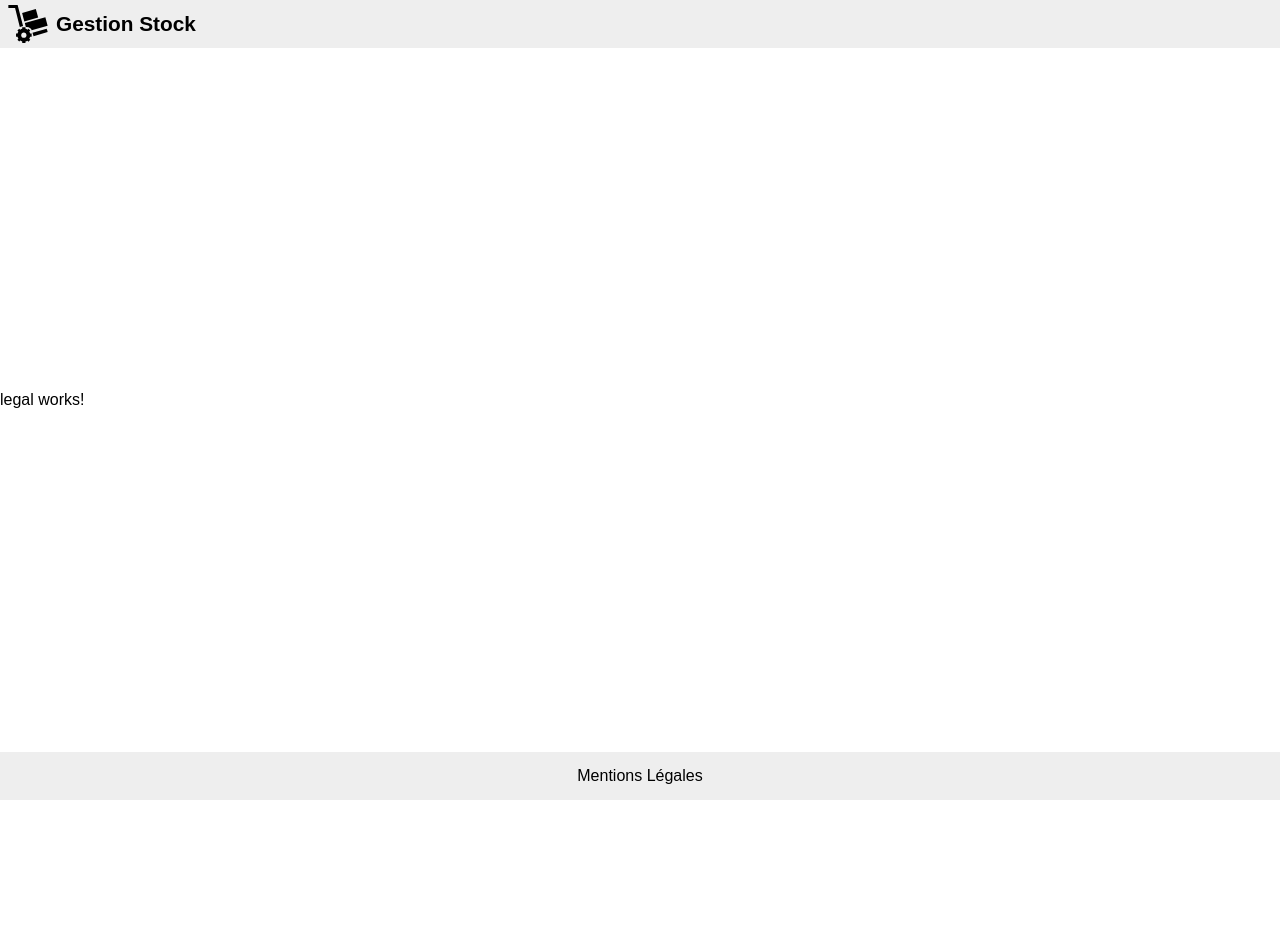
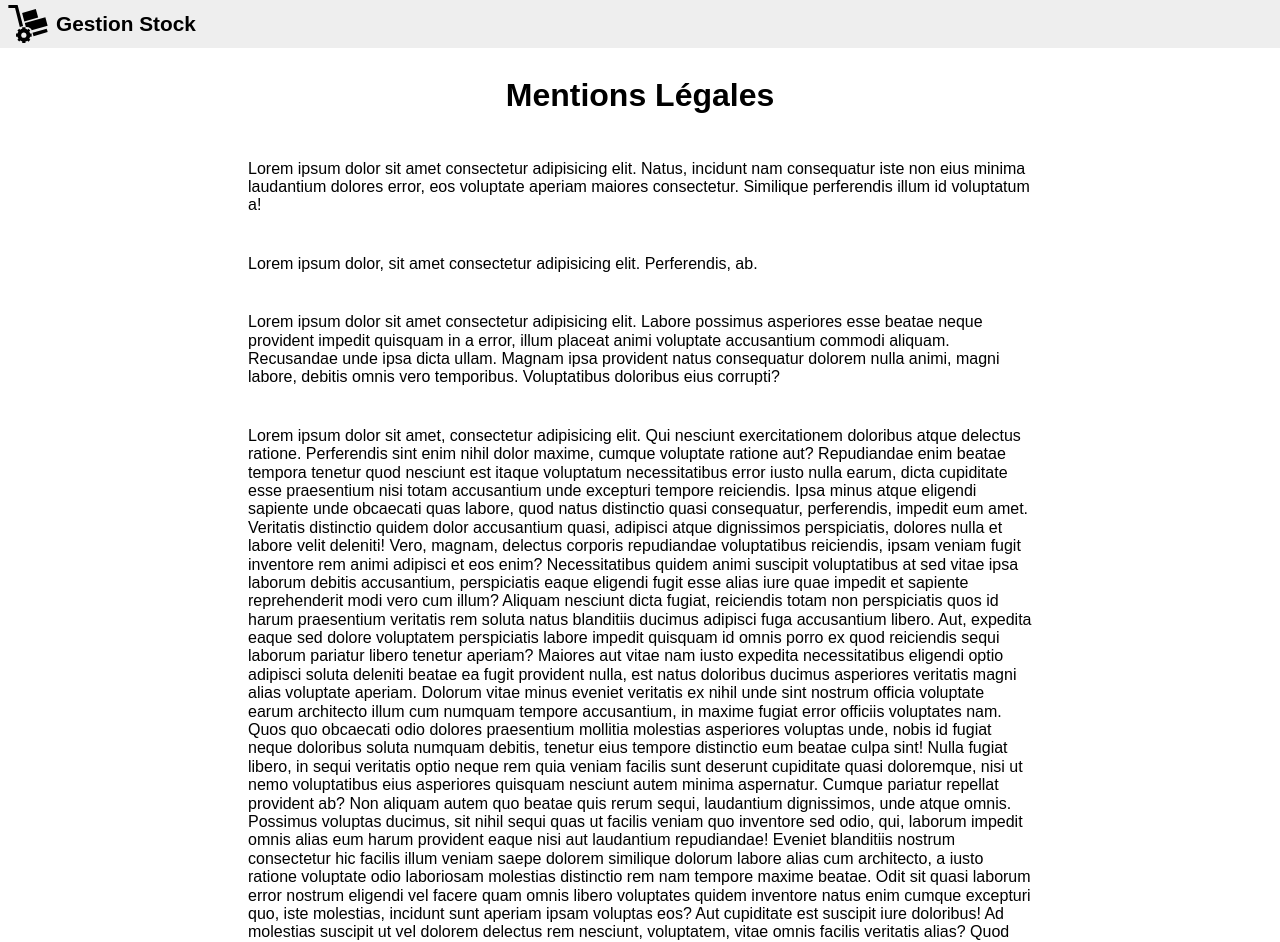
Before and after one commit to jlg-formation/agu-mars-2023, an Angular app in the folder front/: page /legal in a window 1280 px wide. Shown: the top 942 px of the page. Before the commit the page ends 800 px from the top, so only its background shows below. Built offline with nearby package versions, Linux system fonts and the light colour scheme.

Commit message:
dev: added legal html and css

```diff
--- a/front/src/app/routes/legal/legal.component.html
+++ b/front/src/app/routes/legal/legal.component.html
@@ -1 +1,72 @@
-<p>legal works!</p>
+<main>
+  <h1>Mentions Légales</h1>
+  <p>
+    Lorem ipsum dolor sit amet consectetur adipisicing elit. Natus, incidunt nam
+    consequatur iste non eius minima laudantium dolores error, eos voluptate
+    aperiam maiores consectetur. Similique perferendis illum id voluptatum a!
+  </p>
+  <p>
+    Lorem ipsum dolor, sit amet consectetur adipisicing elit. Perferendis, ab.
+  </p>
+  <p>
+    Lorem ipsum dolor sit amet consectetur adipisicing elit. Labore possimus
+    asperiores esse beatae neque provident impedit quisquam in a error, illum
+    placeat animi voluptate accusantium commodi aliquam. Recusandae unde ipsa
+    dicta ullam. Magnam ipsa provident natus consequatur dolorem nulla animi,
+    magni labore, debitis omnis vero temporibus. Voluptatibus doloribus eius
+    corrupti?
+  </p>
+  <p>
+    Lorem ipsum dolor sit amet, consectetur adipisicing elit. Qui nesciunt
+    exercitationem doloribus atque delectus ratione. Perferendis sint enim nihil
+    dolor maxime, cumque voluptate ratione aut? Repudiandae enim beatae tempora
+    tenetur quod nesciunt est itaque voluptatum necessitatibus error iusto nulla
+    earum, dicta cupiditate esse praesentium nisi totam accusantium unde
+    excepturi tempore reiciendis. Ipsa minus atque eligendi sapiente unde
+    obcaecati quas labore, quod natus distinctio quasi consequatur, perferendis,
+    impedit eum amet. Veritatis distinctio quidem dolor accusantium quasi,
+    adipisci atque dignissimos perspiciatis, dolores nulla et labore velit
+    deleniti! Vero, magnam, delectus corporis repudiandae voluptatibus
+    reiciendis, ipsam veniam fugit inventore rem animi adipisci et eos enim?
+    Necessitatibus quidem animi suscipit voluptatibus at sed vitae ipsa laborum
+    debitis accusantium, perspiciatis eaque eligendi fugit esse alias iure quae
+    impedit et sapiente reprehenderit modi vero cum illum? Aliquam nesciunt
+    dicta fugiat, reiciendis totam non perspiciatis quos id harum praesentium
+    veritatis rem soluta natus blanditiis ducimus adipisci fuga accusantium
+    libero. Aut, expedita eaque sed dolore voluptatem perspiciatis labore
+    impedit quisquam id omnis porro ex quod reiciendis sequi laborum pariatur
+    libero tenetur aperiam? Maiores aut vitae nam iusto expedita necessitatibus
+    eligendi optio adipisci soluta deleniti beatae ea fugit provident nulla, est
+    natus doloribus ducimus asperiores veritatis magni alias voluptate aperiam.
+    Dolorum vitae minus eveniet veritatis ex nihil unde sint nostrum officia
+    voluptate earum architecto illum cum numquam tempore accusantium, in maxime
+    fugiat error officiis voluptates nam. Quos quo obcaecati odio dolores
+    praesentium mollitia molestias asperiores voluptas unde, nobis id fugiat
+    neque doloribus soluta numquam debitis, tenetur eius tempore distinctio eum
+    beatae culpa sint! Nulla fugiat libero, in sequi veritatis optio neque rem
+    quia veniam facilis sunt deserunt cupiditate quasi doloremque, nisi ut nemo
+    voluptatibus eius asperiores quisquam nesciunt autem minima aspernatur.
+    Cumque pariatur repellat provident ab? Non aliquam autem quo beatae quis
+    rerum sequi, laudantium dignissimos, unde atque omnis. Possimus voluptas
+    ducimus, sit nihil sequi quas ut facilis veniam quo inventore sed odio, qui,
+    laborum impedit omnis alias eum harum provident eaque nisi aut laudantium
+    repudiandae! Eveniet blanditiis nostrum consectetur hic facilis illum veniam
+    saepe dolorem similique dolorum labore alias cum architecto, a iusto ratione
+    voluptate odio laboriosam molestias distinctio rem nam tempore maxime
+    beatae. Odit sit quasi laborum error nostrum eligendi vel facere quam omnis
+    libero voluptates quidem inventore natus enim cumque excepturi quo, iste
+    molestias, incidunt sunt aperiam ipsam voluptas eos? Aut cupiditate est
+    suscipit iure doloribus! Ad molestias suscipit ut vel dolorem delectus rem
+    nesciunt, voluptatem, vitae omnis facilis veritatis alias? Quod velit est
+    alias quasi necessitatibus, omnis perferendis libero tempore excepturi, a
+    incidunt nulla? Dignissimos magni, sequi, odio impedit praesentium deleniti
+    quod non dolore animi itaque, neque temporibus debitis! Quod quis eveniet
+    labore explicabo earum saepe hic repellat iste nobis incidunt. Quasi placeat
+    eum molestias culpa tempora incidunt sequi? Natus dolores perspiciatis
+    molestiae quisquam eveniet laudantium ea excepturi deserunt. Perferendis
+    quia repellendus rerum libero accusamus, beatae a harum ea doloremque porro
+    in ducimus ullam nemo et minima commodi, eos repudiandae hic cumque quam
+    ratione. Illo eum ut repudiandae blanditiis, nesciunt maxime libero ducimus
+    sed mollitia?
+  </p>
+</main>
--- a/front/src/styles.scss
+++ b/front/src/styles.scss
@@ -14,8 +14,17 @@ main {
   flex-flow: column;
   align-items: center;
   gap: 0.5em;
+  padding: 0.5em;
+
+  width: 100%;
+  max-width: 50em;
+  margin: 0 auto;
 
   h1 {
     text-align: center;
   }
+
+  p {
+    width: 100%;
+  }
 }
```
